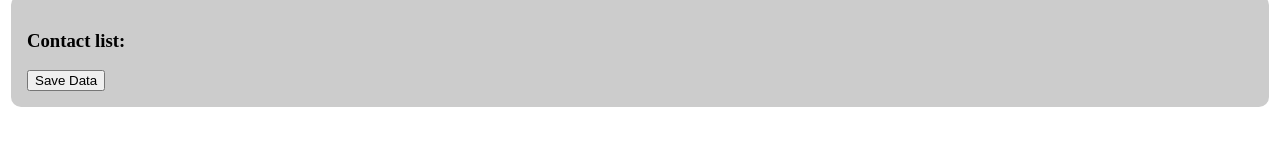
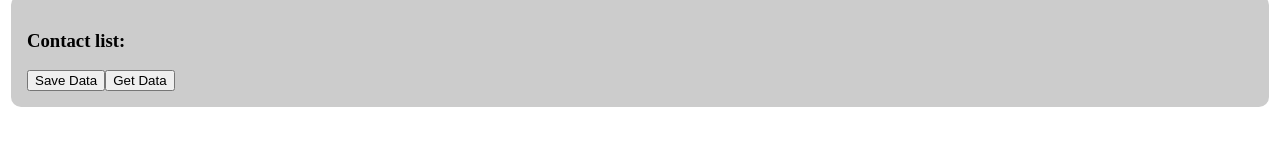
Before and after one commit to SamyamCodesavvy/Contact-Manager-React, a React (Create React App) app: page / in a window 1280 px wide. Shown: the part 126-286 px from the top of the page. Built offline with nearby package versions, Linux system fonts and the light colour scheme.

Commit message:
add getData button to see the use of local storage

```diff
--- a/src/App.js
+++ b/src/App.js
@@ -16,6 +16,11 @@ const App = () => {
   const saveData = () => {
     localStorage.setItem("name", "abcd") //(key,value) format
   };
+  const getData = () => {
+    const getData = localStorage.getItem("name");
+    alert(getData)
+  };
+
 
 
 
@@ -31,6 +36,7 @@ const App = () => {
         ))}
 
         <button onClick = {saveData}>Save Data</button>
+        <button onClick = {getData}>Get Data</button>
       </div>
     </>
   );
```
